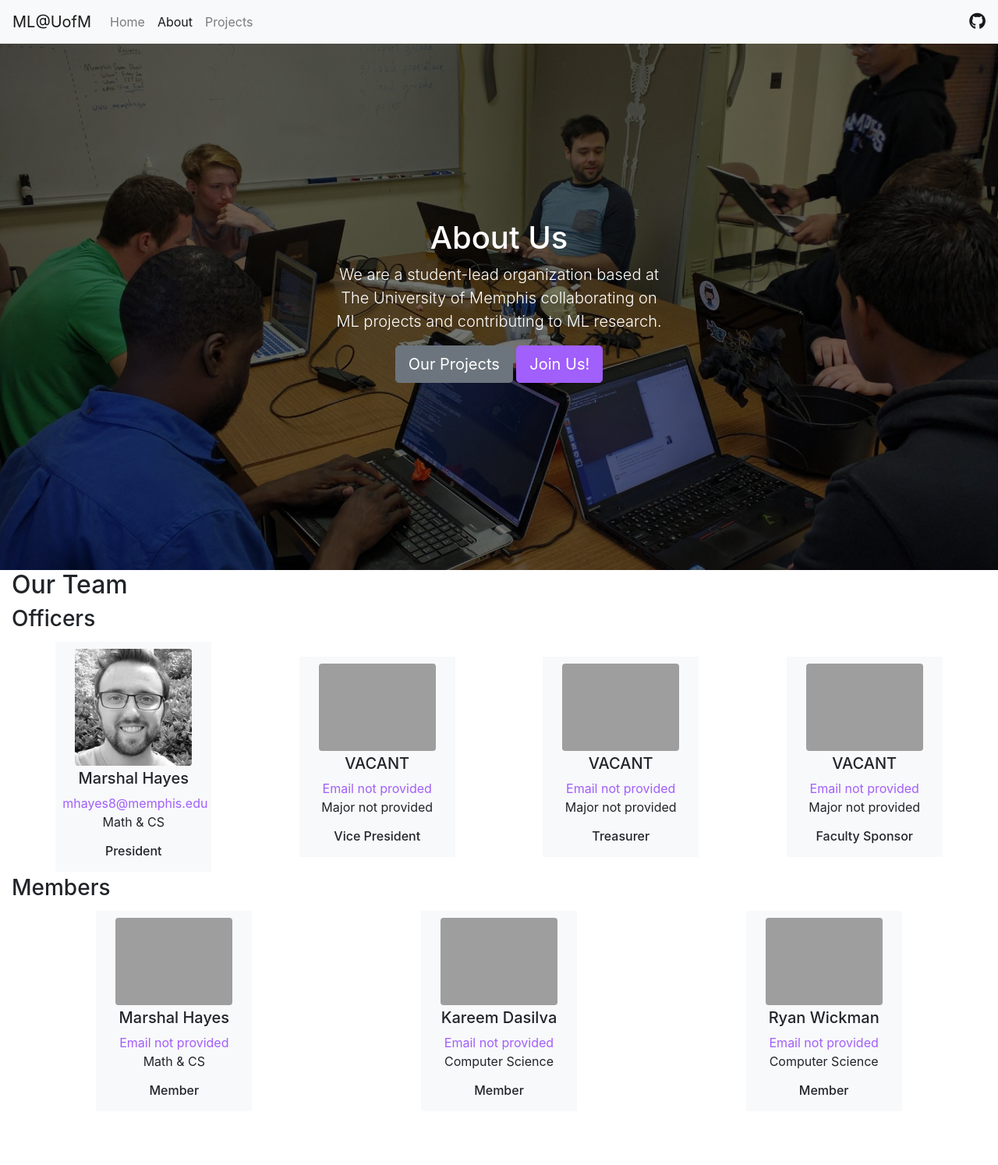
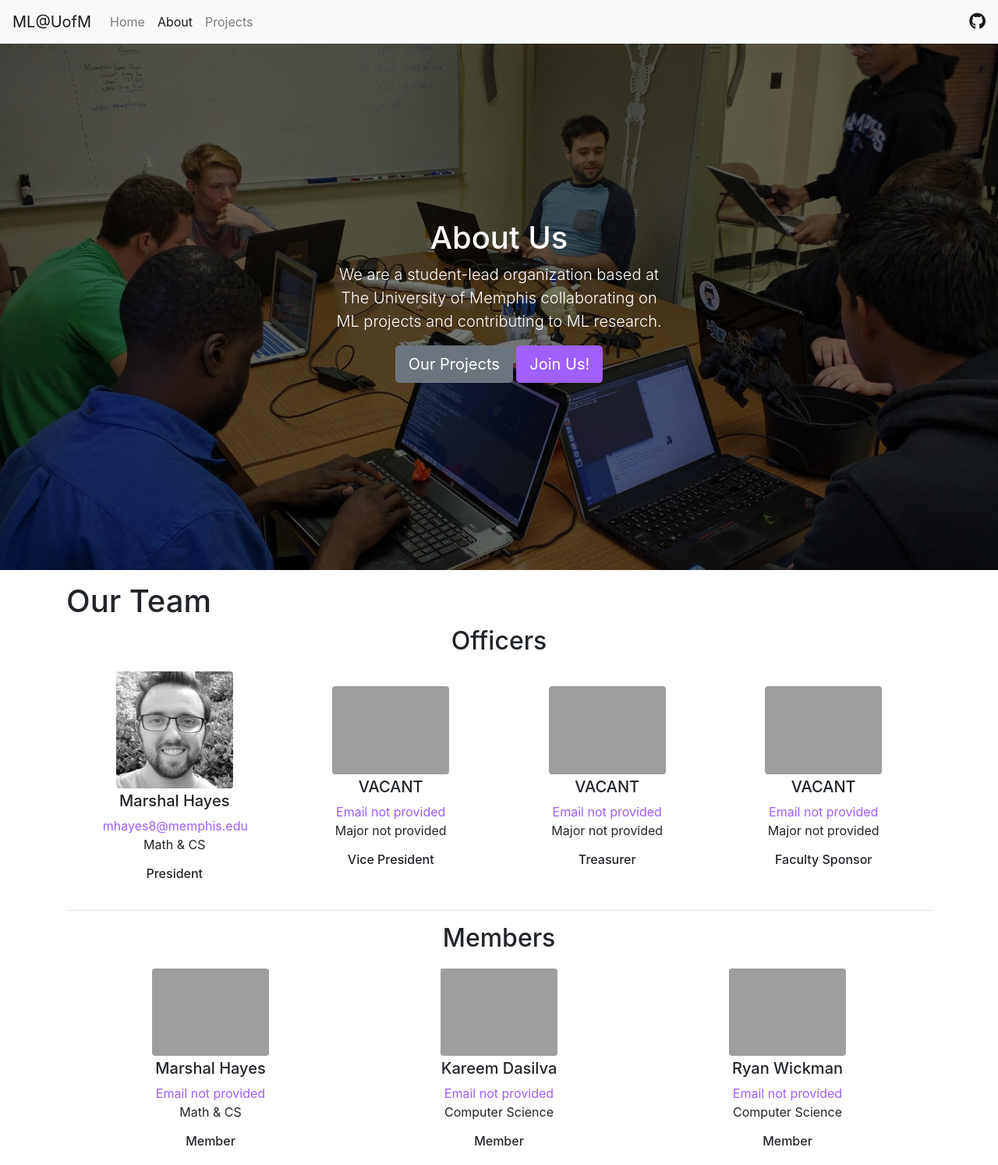
Before and after one commit to mluofm/mluofm.github.io, a Jekyll site: the page built from about.html, in a window 1280 px wide. Shown: the whole page at 78% size. Built offline with Jekyll 4.4.1, drawn with Linux system fonts in a browser that asks for light colours; nearby versions of some CDN libraries; before the commit the page ends 1429 px from its top, so only the background shows below that.

Commit message:
changing styling of team-member-item

```diff
--- a/about.html
+++ b/about.html
@@ -17,9 +17,10 @@
   </div>
 </section>
 
-<div class="container-fluid">
-  <h2>Our Team</h2>
-  <h3>Officers</h3>
+<div class="container pt-3">
+  <h1>Our Team</h1>
+  <div class="text-center">
+    <h2>Officers</h2>
 
     <div class="d-flex flex-wrap">
       {% for officer in site.data.team.officers %}
@@ -34,8 +35,12 @@
       </div>
       {% endfor %}
     </div>
+  </div>
 
-  <h3>Members</h3>
+  <hr />
+
+  <div class="text-center">
+    <h2>Members</h2>
 
     <div class="d-flex flex-wrap">
       {% for member in site.data.team.members %}
@@ -51,3 +56,4 @@
       {% endfor %}
     </div>
   </div>
+</div>
--- a/assets/stylesheets/main.css
+++ b/assets/stylesheets/main.css
@@ -2,12 +2,13 @@
   min-width: 200px;
   max-width: 200px;
   padding: .5em;
-  background-color: #f8f9fa;
-  border: 1px solid #f8f9fa;
 }
   .team-member-item img {
     max-height: 150px;
     max-width: 150px;
+  }
+  .team-member-item:hover {
+    background-color: #f8f9fa;
   }
 
 section.featured {
```
Lines whose indentation alone changed are shown as unchanged.
